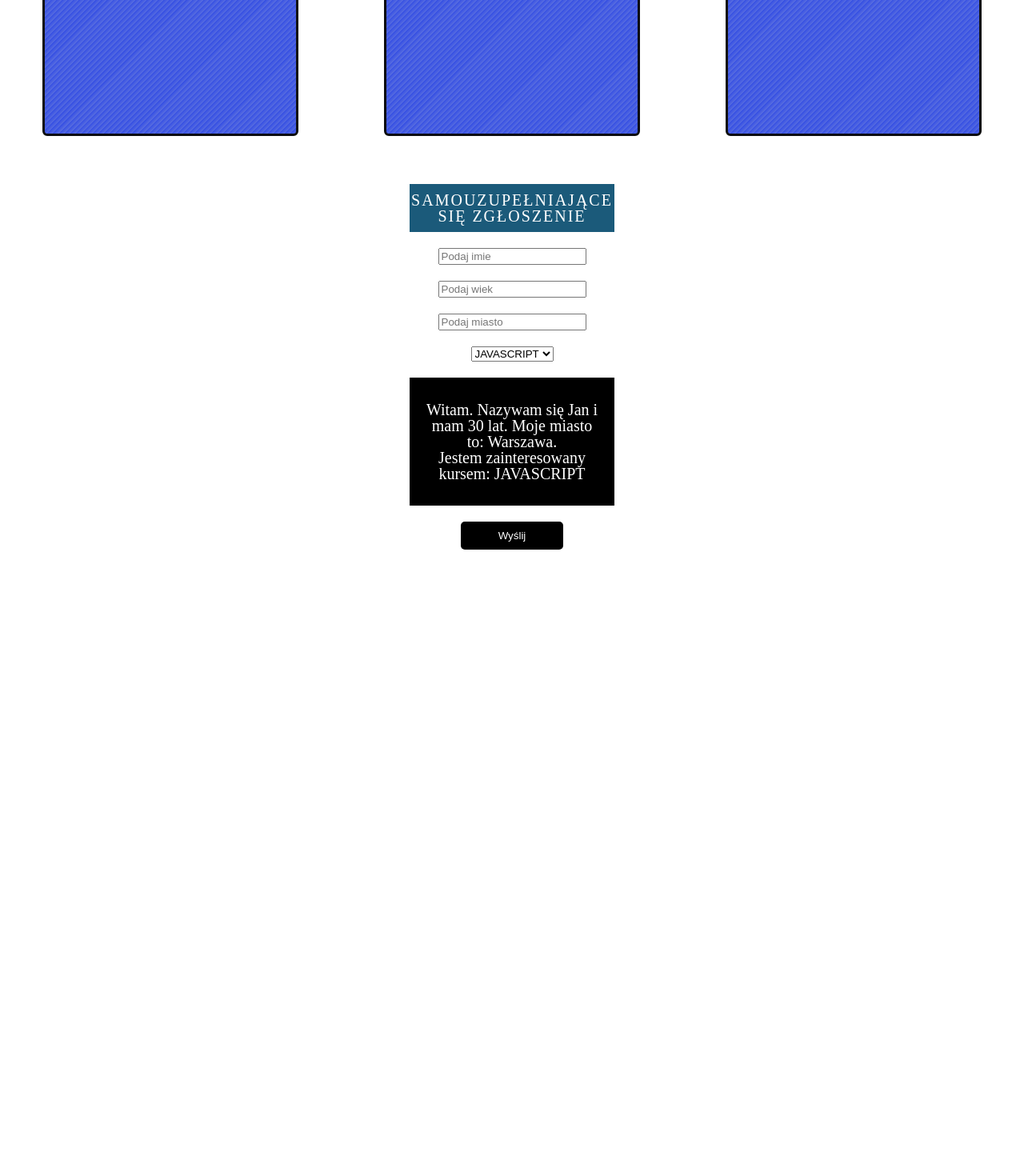
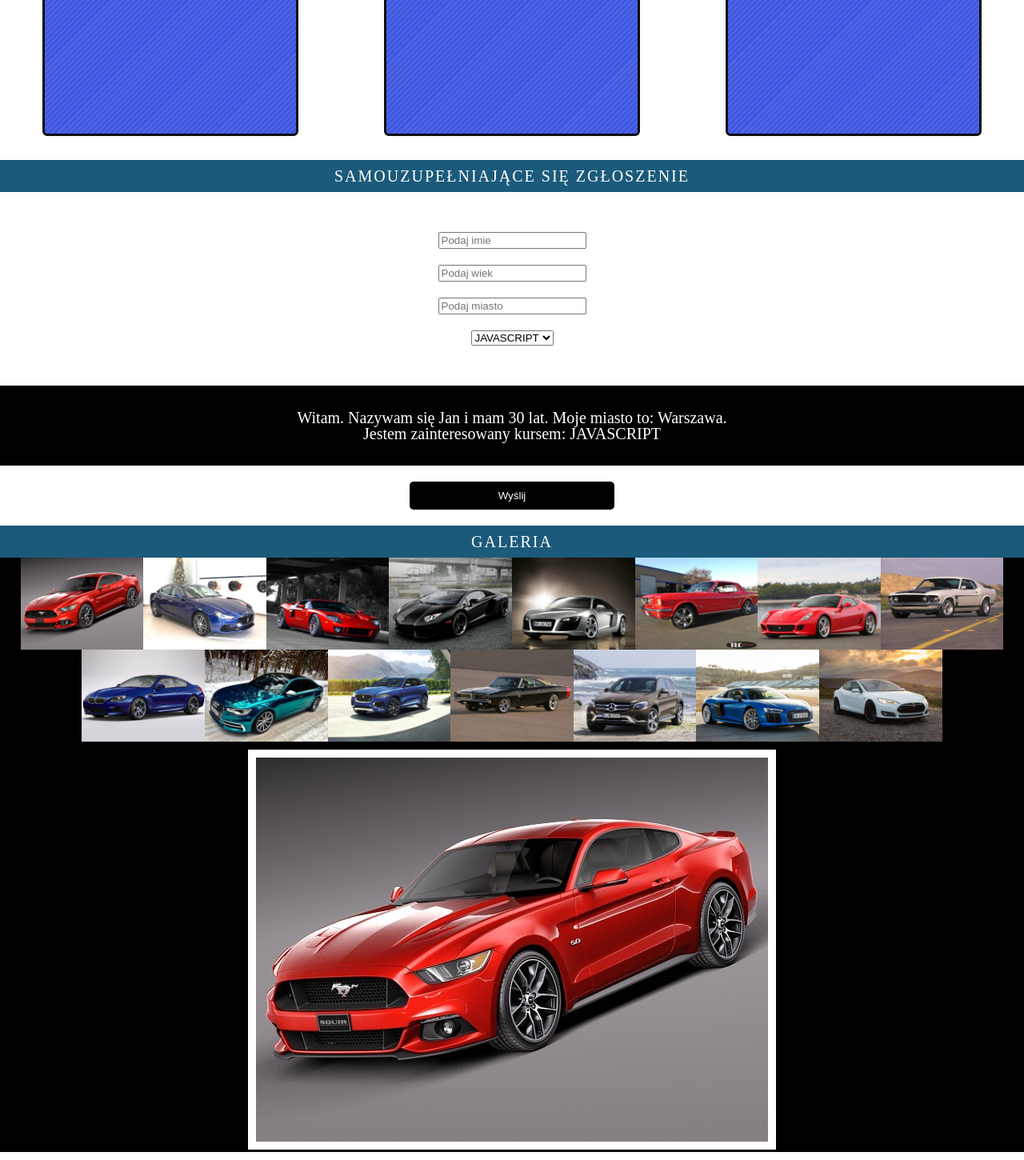
Before and after one commit to chesterxp/Nauka-JS, a PHP site: page / in a window 1280 px wide. Shown: the part 3848-5298 px from the top of the page at 80% size. Before the commit the page ends 4535 px from the top, so only its background shows below. Run offline with PHP 8.4, Linux system fonts and the light colour scheme; some libraries are stand-ins or nearby versions.

Commit message:
cwiczenie z robieniem galerii

```diff
--- a/css/style.css
+++ b/css/style.css
@@ -131,7 +131,7 @@ body {
   font-size: 20px;
 }
 .title {
-  padding: 10px 0px;
+  padding: 10px 20px;
   background: #1b5a7a;
   color: white;
   letter-spacing: 2px;
@@ -290,7 +290,7 @@ body {
   margin: 0 auto;
   width: 100%;
 }
-#loader .circle {
+#circle .circle {
   width: 40vh;
   height: 40vh;
   background-color: #497fc9;
@@ -306,13 +306,13 @@ body {
   align-items: center;
   font-size: 6px;
 }
-#loader .circle #randomNumber {
+#circle .circle #randomNumber {
   font-size: 40px;
   transition: all 2.8s ease;
   text-align: center;
   padding: 20px;
 }
-#loader .change {
+#circle .change {
   transform: rotate(3600deg);
   border-top: 80px solid #3dff71;
   border-left: 80px solid #f81c25;
@@ -320,10 +320,10 @@ body {
   border-bottom: 80px solid #01b3f5;
   background: #efcfca;
 }
-#loader .change #randomNumber {
+#circle .change #randomNumber {
   transition: all 2.8s ease;
 }
-#loader button {
+#circle button {
   width: auto;
   border-radius: 5px;
   background: #f84165;
@@ -333,7 +333,7 @@ body {
   padding: 10px 20px;
   display: block;
 }
-#loader button:hover {
+#circle button:hover {
   background: white;
   color: #f84165;
   border: 1px solid #f84165;
@@ -371,36 +371,44 @@ body {
   transform: rotateY(180deg);
 }
 #card .flip-card::before {
-  background: url(/images/auto2.jpg) no-repeat;
+  background: url(/images/cars/auto1.jpg) no-repeat;
   background-size: cover;
   transform: rotateY(180deg);
 }
 #card .flip-card:hover::before {
   transform: rotate(360deg);
 }
-#activeForm {
-  display: flex;
-  flex-direction: column;
-  justify-content: center;
+#card .bg2::before {
+  background: url(/images/cars/auto4.jpg) no-repeat;
+  background-size: cover;
+}
+#card .bg3::before {
+  background: url(/images/cars/auto6.jpg) no-repeat;
+  background-size: cover;
+}
+#activeForm form {
   width: 20%;
   margin: 0 auto;
   padding: 30px;
 }
-#activeForm label,
-#activeForm input,
-#activeForm select {
+#activeForm form label,
+#activeForm form input,
+#activeForm form select {
   display: block;
   margin: 20px auto;
 }
+#activeForm #message {
+  margin: 0 auto;
+  text-align: center;
+}
 #activeForm #message p {
-  text-align: center;
   padding: 30px 20px;
   font-size: 1em;
   background: black;
   color: white;
 }
-#activeForm button {
-  width: 50%;
+#activeForm #message button {
+  width: 20%;
   margin: 20px auto;
   background: black;
   color: white;
@@ -408,8 +416,30 @@ body {
   padding: 10px 20px;
   border-radius: 5px;
 }
-#activeForm button:hover {
+#activeForm #message button:hover {
   background: white;
   border: 1px solid black;
   color: black;
 }
+#gallery {
+  background: black;
+}
+#gallery .box {
+  display: flex;
+  justify-content: center;
+  flex-wrap: wrap;
+  width: 100%;
+}
+#gallery .box img {
+  width: 12%;
+  height: 100%;
+}
+#gallery #showPicture {
+  text-align: center;
+  margin: 10px 0;
+}
+#gallery #showPicture img {
+  border: 10px solid white;
+  width: 50%;
+  height: 100%;
+}
--- a/css/style.less
+++ b/css/style.less
@@ -60,9 +60,9 @@ body{
   font-size: 20px;
 
 }
-
+///----------------Additional classes------------------//
 .title {
-  padding: 10px 0px;
+  padding: 10px 20px;
   background: @color-blue;
   color: white;
   letter-spacing: 2px;
@@ -70,7 +70,7 @@ body{
   text-transform: uppercase;
   text-align: center;
 }
-
+///----------------flex------------------//
 #flex {
   background: @color-green;
   text-align: center;
@@ -107,7 +107,7 @@ body{
     }
   }
 }
-
+///----------------stoper------------------//
 #stoper{
   .stop{
     width: 400px;
@@ -137,7 +137,7 @@ body{
     }
   }
 }
-
+///----------------audio------------------//
 #audio{
   a{
     text-decoration: none;
@@ -156,7 +156,7 @@ body{
     }
   }
 }
-
+///----------------clock------------------//
 #zegar{
   #timer{
     width: auto;
@@ -169,7 +169,7 @@ body{
     border: none;
   }
 }
-
+///----------------faq-----------------//
 .faq {
   display: flex;
   justify-content: center;
@@ -208,7 +208,7 @@ body{
     background: url(/images/close.png) no-repeat 1px 10px;
   }
 }
-
+///----------------calc------------------//
 #kalkulator{
   .calc{
     background: @color-blue;
@@ -218,7 +218,7 @@ body{
     padding: 30px;
   }
 }
-
+///----------------auto------------------//
 #auto{
   text-align: center;
   h2{
@@ -242,8 +242,8 @@ body{
     width: 100%;
   }
 }
-
-#loader{
+///----------------circle------------------//
+#circle{
   .circle{
   width: 40vh;
   height: 40vh;
@@ -299,7 +299,7 @@ body{
     }
   }
 }
-
+///----------------cards------------------//
 #card{
     display: flex;
 
@@ -343,7 +343,7 @@ body{
     }
 
     &::before{
-      background: url(/images/auto2.jpg) no-repeat;
+      background: url(/images/cars/auto1.jpg) no-repeat;
       background-size: cover;
       transform: rotateY(180deg);
     }
@@ -351,41 +351,77 @@ body{
       transform: rotate(360deg);
     }
   }
+  .bg2::before{
+          background: url(/images/cars/auto4.jpg) no-repeat;
+      background-size: cover;
   }
 
-#activeForm{
-  display: flex;
-  flex-direction: column;
-  justify-content: center;
+    .bg3::before{
+          background: url(/images/cars/auto6.jpg) no-repeat;
+      background-size: cover;
+  }
+
+
+}
+///----------------activeForm------------------//
+#activeForm {
+  form {
     width: 20%;
     margin: 0 auto;
     padding: 30px;
-  label, input, select{
+    label,
+    input,
+    select {
       display: block;
       margin: 20px auto;
     }
-  #message{
-    p{
+  }
+  #message {
+    margin: 0 auto;
     text-align: center;
+    p {
       padding: 30px 20px;
       font-size: 1em;
       background: black;
       color: white;
     }
-  }
-  button{
-    width: 50%;
+    button {
+      width: 20%;
       margin: 20px auto;
       background: black;
       color: white;
       border: none;
       padding: 10px 20px;
       border-radius: 5px;
-
-    &:hover{
+      &:hover {
         background: white;
         border: 1px solid black;
         color: black;
       }
     }
   }
+}
+///----------------Gallery------------------//
+#gallery{
+  background: black;
+  .box{
+    display: flex;
+    justify-content: center;
+    flex-wrap: wrap;
+    width: 100%;
+    img{
+      width: 12%;
+      height: 100%;
+    }
+  }
+  #showPicture{
+    text-align: center;
+    margin: 10px 0;
+
+    img{
+      border: 10px solid white;
+      width: 50%;
+      height: 100%;
+    }
+  }
+}
--- a/index.html
+++ b/index.html
@@ -10,11 +10,6 @@
 <body onload="odliczanie()">
 
 
-<!-----------------------header------------------------->
-<header>
-
-</header>
-<!-----------------------//header----------------------->
 
 <!-----------------------box1------------------------->
 <section id="flex">
@@ -119,7 +114,7 @@
   <canvas data-processing-sources="/js/sun2.js"></canvas>
 </div>
 
-<section id="loader">
+<section id="circle">
  <h1 class="title">Zakręć kołem</h1>
   <button id="randomButton">Zakręć</button>
   <div class="circle">
@@ -131,9 +126,9 @@
 <h1 class="title">Odkręć kartę</h1>
 <section id="card">
 
-  <div class="flip-card"></div>
-  <div class="flip-card"></div>
-  <div class="flip-card"></div>
+  <div class="flip-card bg1"></div>
+  <div class="flip-card bg2"></div>
+  <div class="flip-card bg3"></div>
 </section>
 
 <section id="activeForm">
@@ -151,9 +146,36 @@
   </form>
   <div id="message">
     <p> Witam. Nazywam się <span id="textName">Jan</span> i mam <span id="textAge">30</span> lat. Moje miasto to: <span id="textCity">Warszawa</span>. <br> Jestem zainteresowany kursem: <span id="textOffer"></span> </p>
+      <button>Wyślij</button>
   </div>
-  <button>Wyślij</button>
+
 </section>
+
+<section id="gallery">
+  <h1 class="title">Galeria</h1>
+  <div class="box">
+    <img src="/images/cars/auto1.jpg" alt="">
+    <img src="/images/cars/auto2.jpg" alt="">
+    <img src="/images/cars/auto3.jpg" alt="">
+    <img src="/images/cars/auto4.jpg" alt="">
+    <img src="/images/cars/auto5.jpg" alt="">
+    <img src="/images/cars/auto6.jpg" alt="">
+    <img src="/images/cars/auto7.jpg" alt="">
+    <img src="/images/cars/auto8.jpg" alt="">
+    <img src="/images/cars/auto9.jpg" alt="">
+    <img src="/images/cars/auto10.jpg" alt="">
+    <img src="/images/cars/auto11.jpg" alt="">
+    <img src="/images/cars/auto12.jpg" alt="">
+    <img src="/images/cars/auto13.jpg" alt="">
+    <img src="/images/cars/auto14.jpg" alt="">
+    <img src="/images/cars/auto15.jpg" alt="">
+  </div>
+
+  <div id="showPicture">
+    <img src="/images/cars/auto1.jpg" alt="">
+  </div>
+</section>
+
 
 <script
   src="https://code.jquery.com/jquery-2.2.4.min.js"
--- a/js/main.js
+++ b/js/main.js
@@ -168,3 +168,10 @@ textOffer.textContent = courseInput.value;
 courseInput.addEventListener('change',function(){
   textOffer.textContent = courseInput.value;
 });
+
+//----------------------Gallery--------------------------
+
+$('.box img').click(function(){
+  var http = $(this).attr('src');
+  $('#showPicture img').attr('src',http);
+});
```
Also changed, not shown: images/auto2.jpg (deleted), images/cars/auto1.jpg (added), images/cars/auto10.jpg (added), images/cars/auto11.jpg (added), images/cars/auto12.jpg (added), images/cars/auto13.jpg (added), images/cars/auto14.jpg (added), images/cars/auto15.jpg (added), images/cars/auto2.jpg (added), images/cars/auto3.jpg (added), images/cars/auto4.jpg (added), images/cars/auto5.jpg (added), images/cars/auto6.jpg (added), images/cars/auto7.jpg (added), 2 more files. Lines whose indentation alone changed are shown as unchanged.
